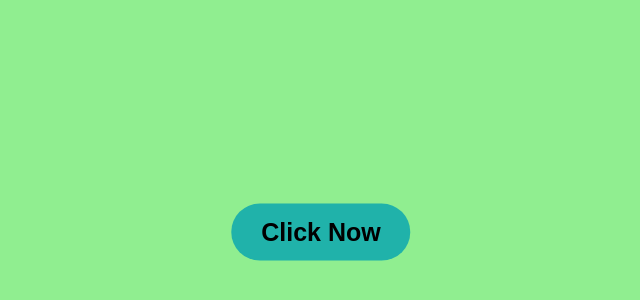
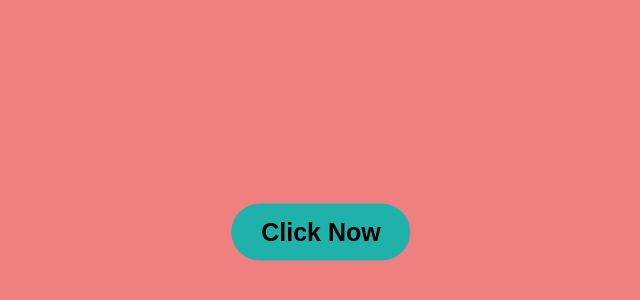
Before and after one commit to vishalkushwah2025/RandomImage, a plain HTML site: page index.html in a window 1280 px wide. Shown: the part 168-468 px from the top of the page, without its empty margins (319-959 px from the left). Drawn offline with Linux system fonts and the light colour scheme.

Commit message:
upadate2

```diff
--- a/style.css
+++ b/style.css
@@ -12,7 +12,7 @@ html,body{
     height: 100%;
     width: 100%;
     position: relative;
-    background-color: lightgreen;
+    background-color: lightcoral;
     overflow: hidden;
 }
 button{
```
